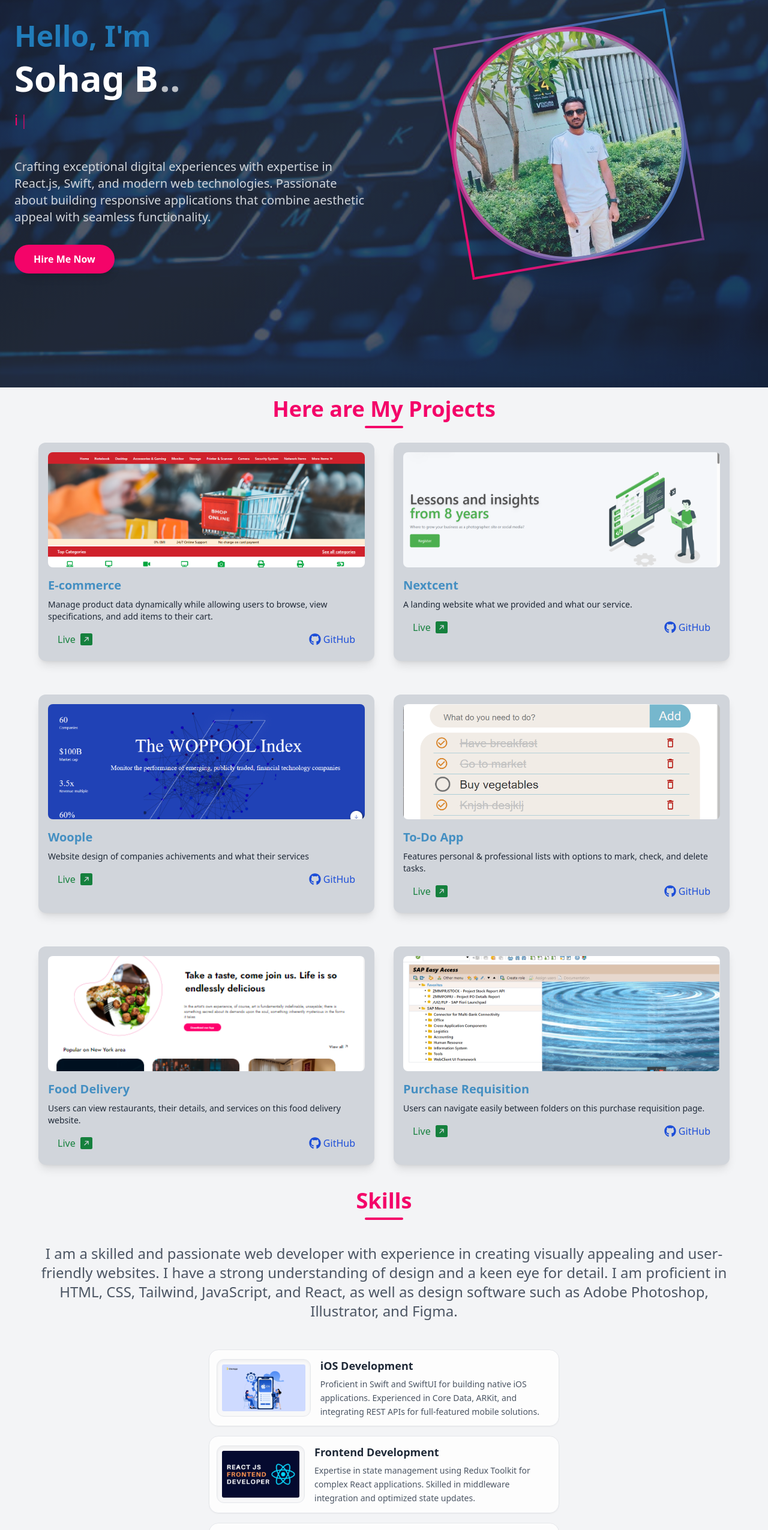
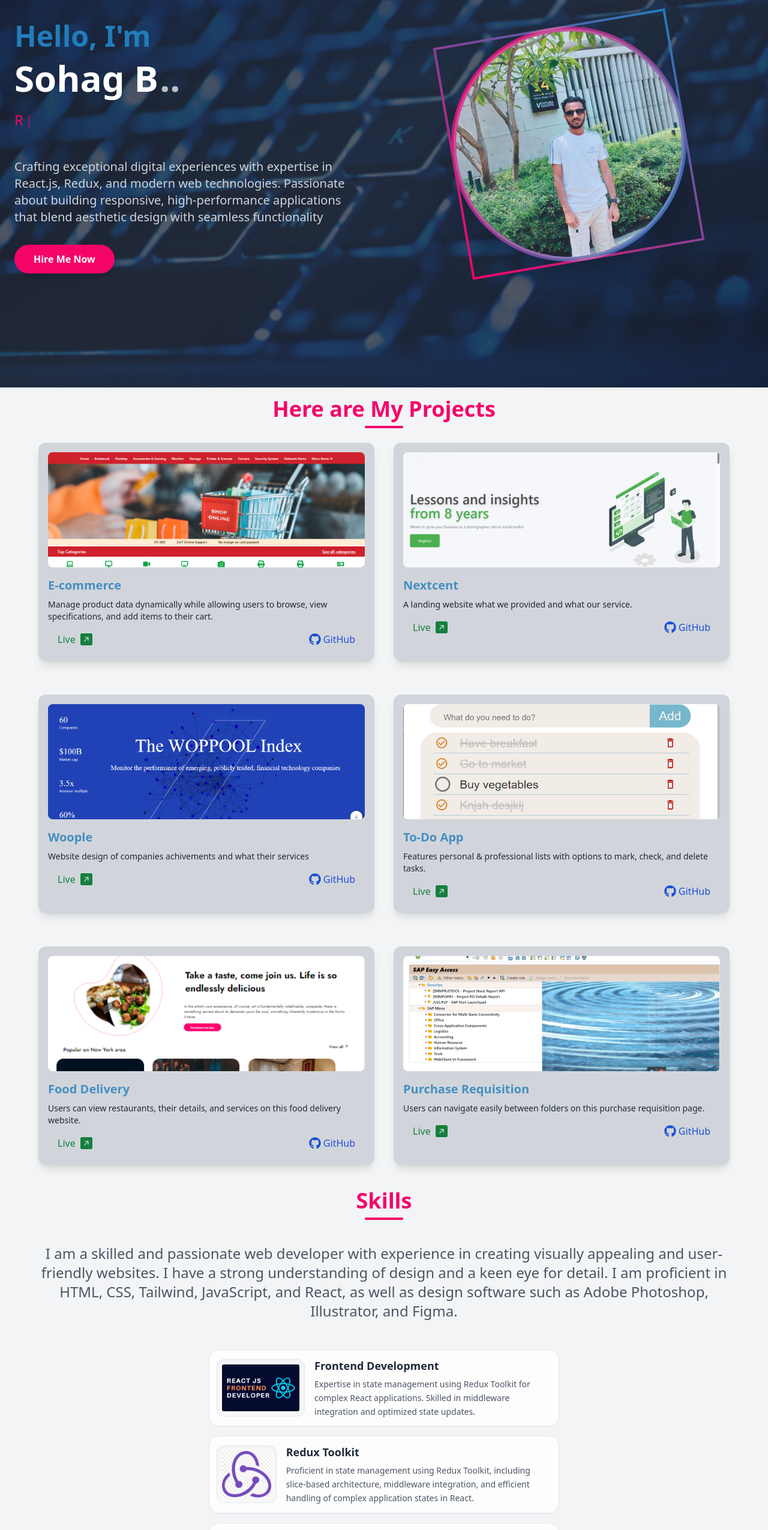
Before and after one commit to sohagbhuiyan/myPortfoilo, a React (Vite) app: page / in a window 1280 px wide. Shown: the part 227-2778 px from the top of the page at 60% size. Built offline with nearby package versions, Linux system fonts and the light colour scheme.

Commit message:
some updated

```diff
--- a/src/Utils/Images.js
+++ b/src/Utils/Images.js
@@ -29,7 +29,7 @@ export const nexcent = nex;
 export const ecommerce = ecom;
 export const profilePic = profil;
 export const logo = lg;
-export const html = htm;
+export const htmL = htm;
 export const css = cs;
 export const js = jss;
 export const react = reacts;
--- a/src/components/Main/Home.jsx
+++ b/src/components/Main/Home.jsx
@@ -50,7 +50,7 @@ const Home = () => {
 
                     <div className='text-xl md:text-2xl font-medium text-[#F40469] mb-8 h-12'>
                         <Typewriter
-                            words={['Software Developer', 'Frontend Expert', 'iOS Engineer', 'React Specialist']}
+                            words={['Software Developer', 'Frontend Expert', 'React Specialist']}
                             loop={true}
                             cursor
                             cursorStyle='|'
@@ -61,9 +61,9 @@ const Home = () => {
                     </div>
 
                     <p className='text-lg md:text-xl text-gray-300 leading-relaxed mb-8'>
-                        Crafting exceptional digital experiences with expertise in React.js, Swift,
-                        and modern web technologies. Passionate about building responsive applications
-                        that combine aesthetic appeal with seamless functionality.
+                    Crafting exceptional digital experiences with expertise in React.js, Redux, and modern
+                    web technologies. Passionate about building responsive, high-performance applications
+                    that blend aesthetic design with seamless functionality
                     </p>
 
                     <motion.button
--- a/src/components/Main/Skills.jsx
+++ b/src/components/Main/Skills.jsx
@@ -1,5 +1,6 @@
 
-import {  css, ios, js, react, reactss, redux, swift } from '../../Utils/Images';
+import { html } from 'framer-motion/client';
+import {  css, js,htmL, react, redux, } from '../../Utils/Images';
 import SkillParent from './SkillParent'; // Adjust the import path as needed
 
 const Skills = () => {
@@ -13,21 +14,16 @@ const Skills = () => {
       ];
     // Define the data for skills
     const skillsData = [
-      {
-          images: ios,
-          title: 'iOS Development',
-          text: 'Proficient in Swift and SwiftUI for building native iOS applications. Experienced in Core Data, ARKit, and integrating REST APIs for full-featured mobile solutions.'
-      },
+
       {
           images: react,
           title: 'Frontend Development',
           text: 'Expertise in state management using Redux Toolkit for complex React applications. Skilled in middleware integration and optimized state updates.'
       },
-
       {
-          images: swift,
-          title: 'Swift Programming',
-          text: 'Deep understanding of Swift syntax and language features. Proficient in protocol-oriented programming, memory management, and concurrency with async/await.'
+        images: redux,
+        title: 'Redux Toolkit',
+        text: 'Proficient in state management using Redux Toolkit, including slice-based architecture, middleware integration, and efficient handling of complex application states in React.'
       },
       {
           images: js,
@@ -39,7 +35,12 @@ const Skills = () => {
         title: 'Tailwind CSS',
         text: 'Proficient in building responsive and modern UI using Tailwind CSS. Skilled in customizing utility classes, optimizing design systems, and integrating seamlessly with React components.'
       },
-  ];
+      {
+        images: htmL,
+        title: 'HTML',
+        text: 'Skilled in writing clean, semantic HTML for building structured and accessible web interfaces. Proficient in creating responsive layouts, organizing content effectively, and integrating with modern CSS frameworks and JavaScript libraries.',
+      },
+    ];
 
     return (
         <div className='p-4 mt-2'>
```
